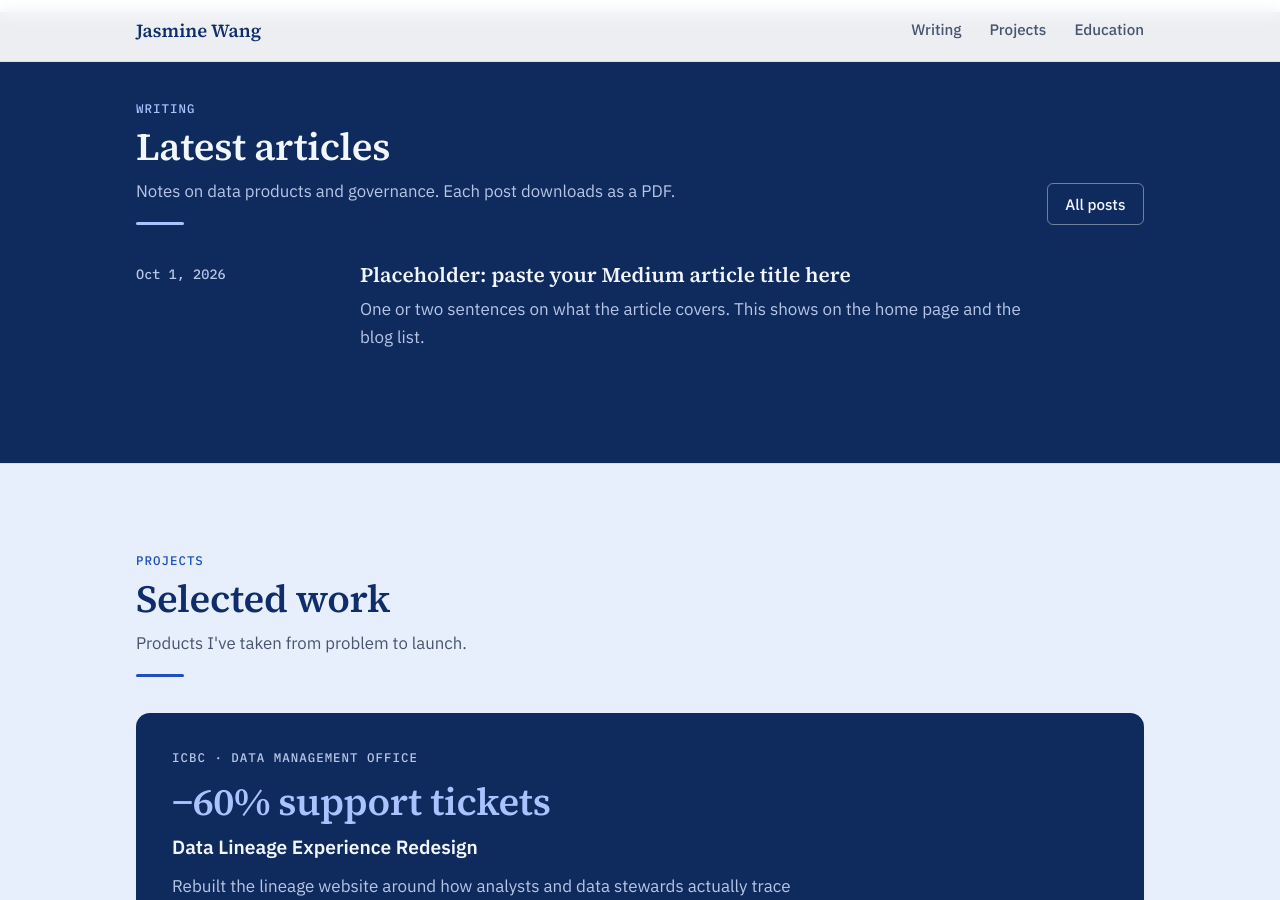
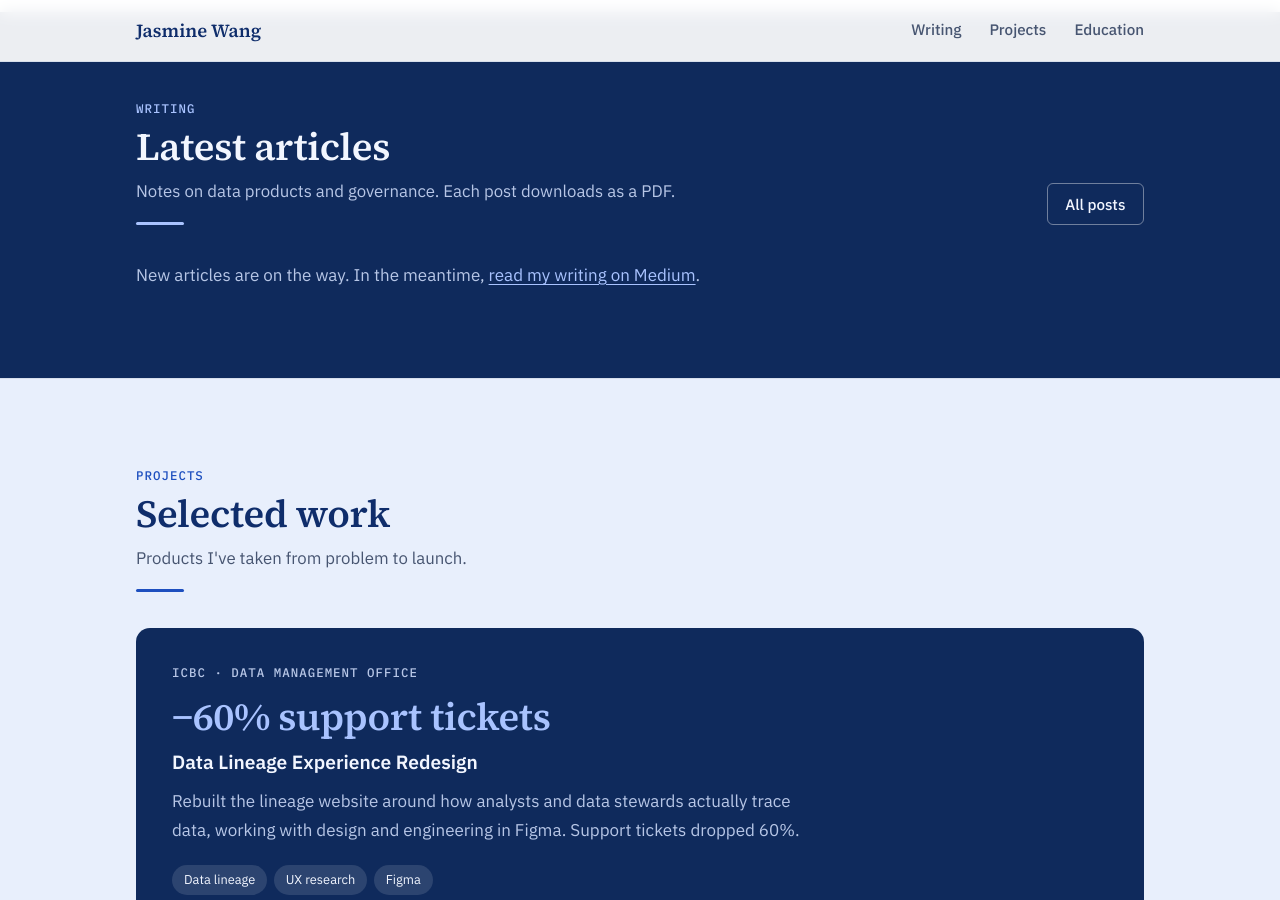
Before and after one commit to Jasminewanghuan/portfolio, a Jekyll site: the page built from index.html, in a window 1280 px wide and 900 px high, scrolled down 721 px. Built offline with Jekyll 4.4.1, drawn with Linux system fonts in a browser that asks for light colours.

Commit message:
Hide placeholder post, link to Medium when no posts, fix empty GitHub link
Co-Authored-By: Claude Opus 5.5 <noreply@anthropic.com>
Claude-Session: https://claude.ai/code/session_018st4NjkEhDdtYGDenTW2dE

```diff
--- a/_includes/post-list.html
+++ b/_includes/post-list.html
@@ -9,6 +9,6 @@
     </div>
   </li>
   {% else %}
-  <li class="empty">No posts yet.</li>
+  <li class="empty">New articles are on the way.{% if site.data.profile.medium and site.data.profile.medium != "" %} In the meantime, <a href="{{ site.data.profile.medium }}">read my writing on Medium</a>.{% endif %}</li>
   {% endfor %}
 </ul>
--- a/_layouts/default.html
+++ b/_layouts/default.html
@@ -31,9 +31,9 @@
     <div class="wrap footer-inner">
       <span>© {{ site.time | date: '%Y' }} {{ site.data.profile.name }}</span>
       <span class="footer-links">
-        {% if site.data.profile.linkedin != "" %}<a href="{{ site.data.profile.linkedin }}">LinkedIn</a>{% endif %}
-        {% if site.data.profile.medium != "" %}<a href="{{ site.data.profile.medium }}">Medium</a>{% endif %}
-        {% if site.data.profile.github != "" %}<a href="{{ site.data.profile.github }}">GitHub</a>{% endif %}
+        {% if site.data.profile.linkedin and site.data.profile.linkedin != "" %}<a href="{{ site.data.profile.linkedin }}">LinkedIn</a>{% endif %}
+        {% if site.data.profile.medium and site.data.profile.medium != "" %}<a href="{{ site.data.profile.medium }}">Medium</a>{% endif %}
+        {% if site.data.profile.github and site.data.profile.github != "" %}<a href="{{ site.data.profile.github }}">GitHub</a>{% endif %}
       </span>
     </div>
   </footer>
--- a/index.html
+++ b/index.html
@@ -10,13 +10,13 @@ layout: default
       <p class="headline">{{ p.headline }}</p>
       <div class="intro">{{ p.intro | markdownify }}</div>
       <div class="actions">
-        {% if p.email != "" %}<a class="btn" href="mailto:{{ p.email }}">{{ p.email }}</a>{% endif %}
-        {% if p.linkedin != "" %}<a class="btn" href="{{ p.linkedin }}">LinkedIn</a>{% endif %}
+        {% if p.email and p.email != "" %}<a class="btn" href="mailto:{{ p.email }}">{{ p.email }}</a>{% endif %}
+        {% if p.linkedin and p.linkedin != "" %}<a class="btn" href="{{ p.linkedin }}">LinkedIn</a>{% endif %}
         <a class="btn" href="{{ '/blog/' | relative_url }}">Read my writing</a>
       </div>
     </div>
     <aside class="hero-side">
-      {% if p.photo != "" %}<figure class="portrait"><img src="{{ p.photo | relative_url }}" alt="Portrait of {{ p.name }}"></figure>{% endif %}
+      {% if p.photo and p.photo != "" %}<figure class="portrait"><img src="{{ p.photo | relative_url }}" alt="Portrait of {{ p.name }}"></figure>{% endif %}
       <div class="focus-box">
         <p class="label">Focus areas</p>
         <ul class="focus">
```
Also changed, not shown: _posts/2026-10-01-my-medium-article.md (+1 -0 lines).
